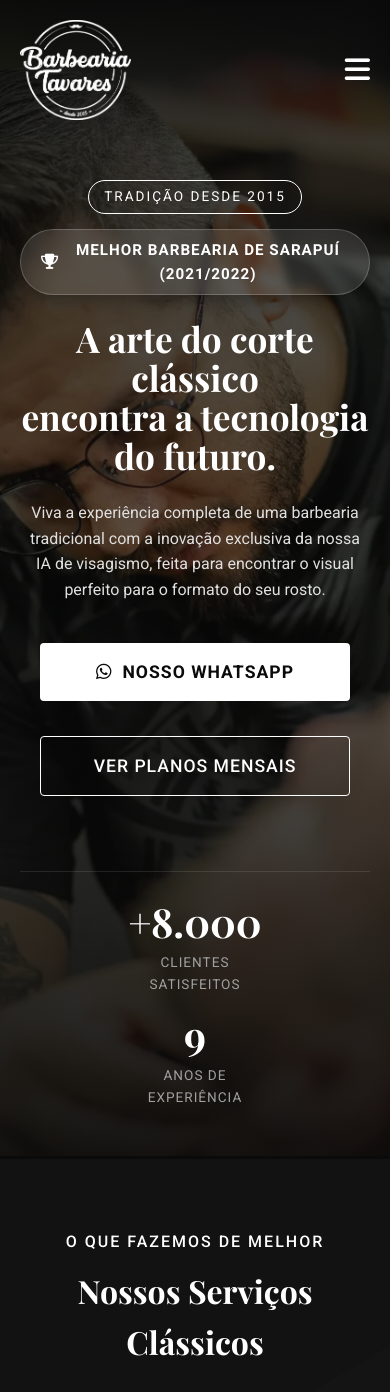
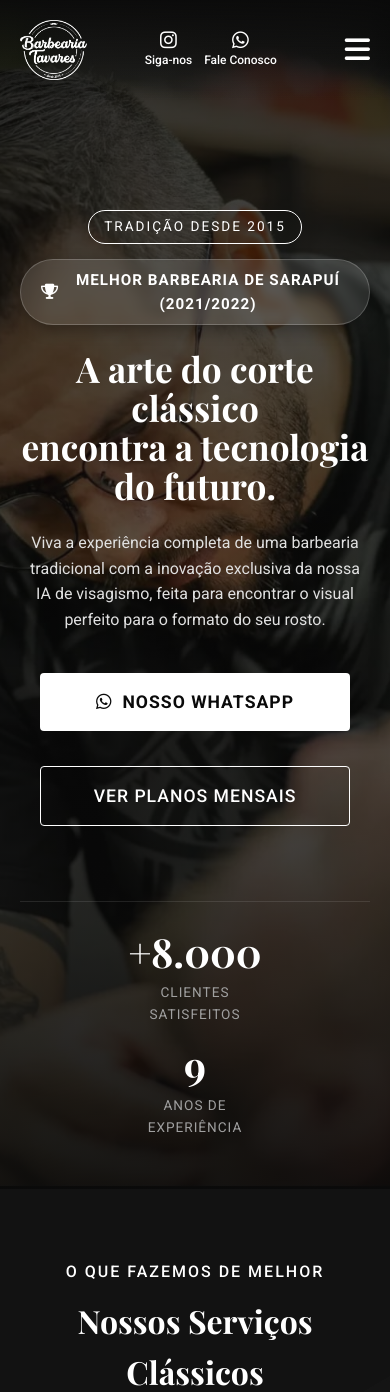
Before and after one commit to artaxerxesfleury/barbearia-tavares, a PHP site: page / in a window 390 px wide. Shown: the top 1392 px of the page. Run offline with PHP 8.4, Linux system fonts and the light colour scheme; some libraries are stand-ins or nearby versions; some web fonts are replaced.

Commit message:
Add header quick links for mobile and adjust hero padding

```diff
--- a/index.html
+++ b/index.html
@@ -29,9 +29,18 @@
             <!-- Salve sua logo na pasta "assets" como "logo.png" -->
             <!-- ========================================== -->
             <a href="#" class="logo">
-                <img src="assets/logo.png" alt="Logo Barbearia Tavares" class="main-logo"
-                    style="height: 100px; object-fit: contain;">
+                <img src="assets/logo.png" alt="Logo Barbearia Tavares" class="main-logo">
             </a>
+
+            <!-- Links Rápidos (Visíveis fora do menu hamburger) -->
+            <div class="header-quick-links">
+                <a href="https://instagram.com/abarbeariatavares" target="_blank" class="quick-link">
+                    <i class="fa-brands fa-instagram"></i> <span>Siga-nos</span>
+                </a>
+                <a href="https://wa.me/SEUNUMERO" target="_blank" class="quick-link">
+                    <i class="fa-brands fa-whatsapp"></i> <span>Fale Conosco</span>
+                </a>
+            </div>
 
             <nav class="nav-links">
                 <a href="#inicio" class="nav-link">Início</a>
--- a/styles.css
+++ b/styles.css
@@ -234,6 +234,35 @@ ul {
     display: flex;
     flex-direction: column;
     align-items: center;
+}
+
+.main-logo {
+    height: 100px;
+    object-fit: contain;
+    transition: var(--transition);
+}
+
+.header-quick-links {
+    display: flex;
+    gap: 20px;
+    align-items: center;
+}
+
+.quick-link {
+    display: flex;
+    align-items: center;
+    gap: 6px;
+    color: var(--text-white);
+    font-size: 0.95rem;
+    font-weight: 500;
+}
+
+.quick-link:hover {
+    color: var(--primary);
+}
+
+.quick-link i {
+    font-size: 1.2rem;
 }
 
 .logo-text {
@@ -1040,8 +1069,30 @@ ul {
         padding: 70px 0;
     }
 
+    .main-logo {
+        height: 60px;
+        /* Reduz a logo no mobile para caber os links ao lado */
+    }
+
+    .header-quick-links {
+        gap: 12px;
+    }
+
+    .quick-link {
+        font-size: 0.75rem;
+        flex-direction: column;
+        gap: 2px;
+        text-align: center;
+    }
+
+    .quick-link i {
+        font-size: 1.2rem;
+    }
+
     .menu-toggle {
         display: block;
+        margin-left: 10px;
+        /* Dá uma separadinha extra do Fale Conosco */
     }
 
     .nav-links {
@@ -1069,7 +1120,7 @@ ul {
     }
 
     .hero {
-        padding-top: 100px;
+        padding-top: 130px;
         min-height: 100vh;
         height: auto;
         padding-bottom: 50px;
```
